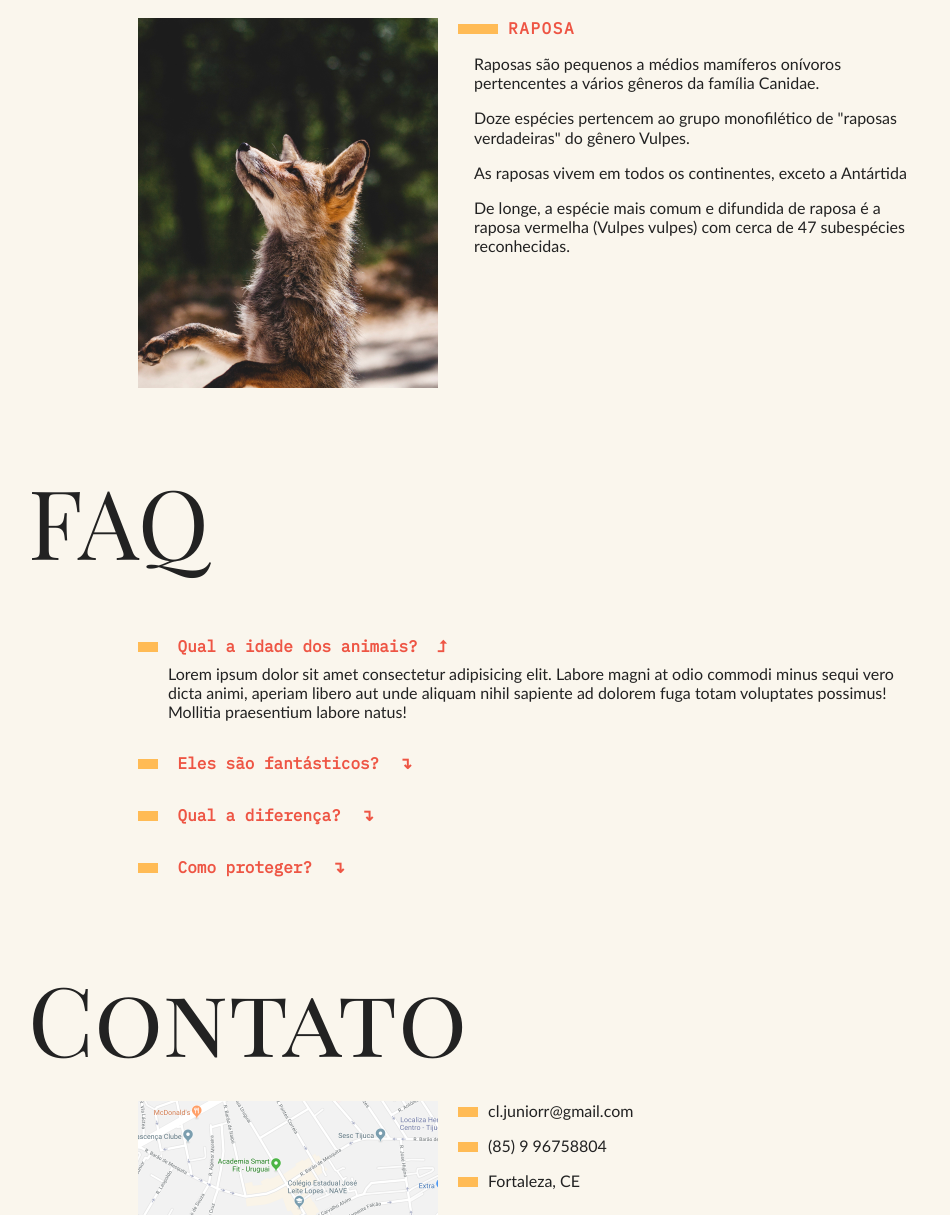
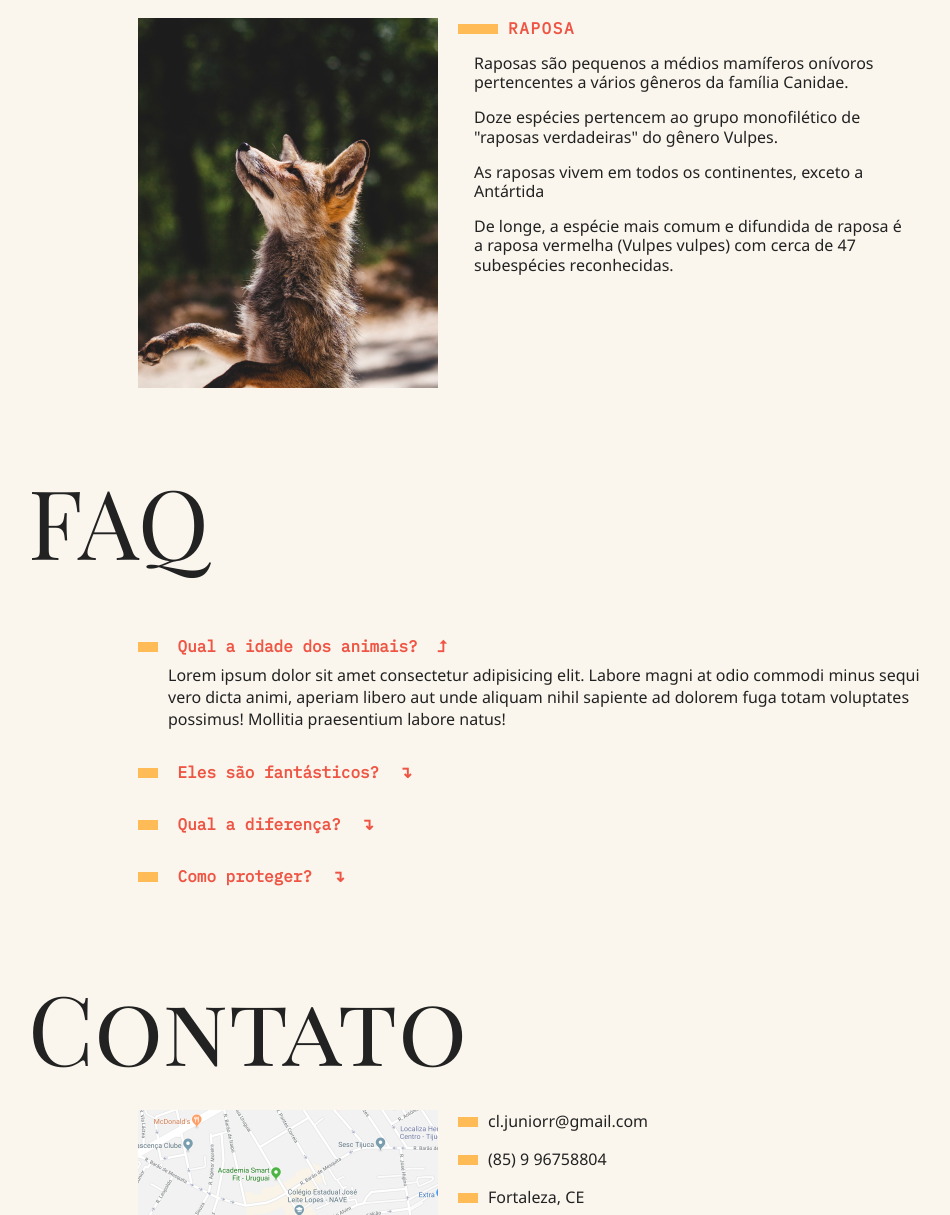
Before and after one commit to celiovjunior/animais-fantasticos, a plain HTML site: page index.html in a window 1280 px wide. Shown: the part 342-1557 px from the top of the page, without its empty margins (162-1112 px from the left). Drawn offline with Linux system fonts and the light colour scheme.

Commit message:
font style changed

```diff
--- a/css/styles.css
+++ b/css/styles.css
@@ -90,7 +90,7 @@ body {
 }
 
 .animais p {
-    font-family: Calibri, 'Trebuchet MS', sans-serif;
+    font-family: 'Segoe UI','Calibri', 'Trebuchet MS', sans-serif;
     line-height: 1.2;
     margin: 1rem;
     font-weight: 300;
@@ -142,7 +142,7 @@ body {
 }
 
 .faq-lista dd {
-    font-family: Calibri, 'Trebuchet MS', sans-serif;
+    font-family: 'Segoe UI', 'Calibri', 'Trebuchet MS', sans-serif;
     margin-bottom: .5rem;
     margin-left: 30px;
     font-weight: 300;
@@ -159,7 +159,7 @@ body {
 
 .dados li {
     margin-bottom: 1rem;
-    font-family: Calibri, 'Trebuchet MS', sans-serif;
+    font-family: 'Segoe UI', 'Calibri', 'Trebuchet MS', sans-serif;
 }
 
 .dados li::before {
```
